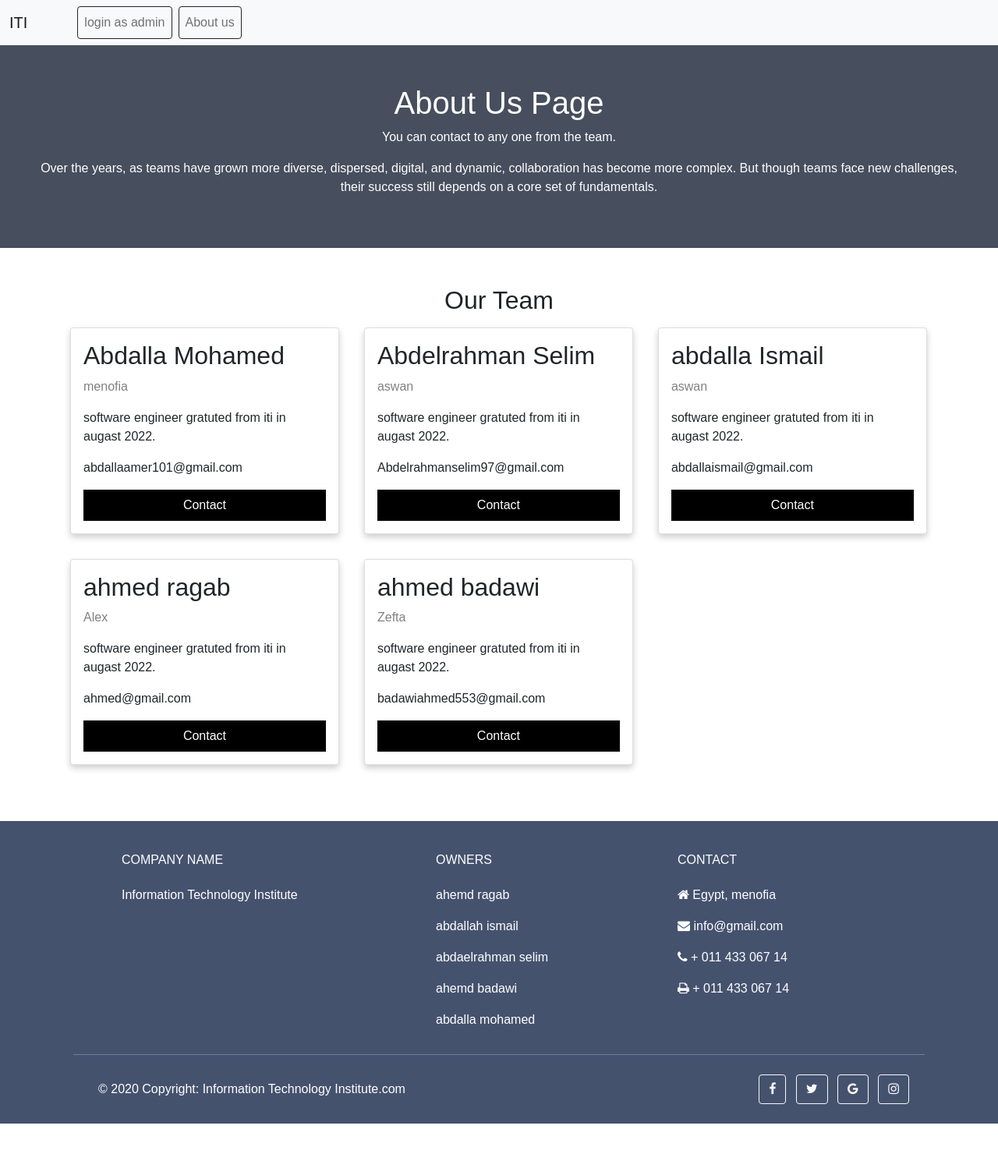
After one commit to Ahmed-Ragab1/social, a Django app: page /social/aboutus/ in a window 1280 px wide. The commit adds this page. Shown: the whole page at 78% size. Run offline with Django 4.2, Linux system fonts and the light colour scheme.

Commit message:
adding about us page

```diff
--- /dev/null
+++ b/social_media/social/templates/aboutus.html
@@ -0,0 +1,163 @@
+{% extends 'base.html' %}
+{% load static %}
+
+
+{% if user.is_authenticated %}
+{% block head %}
+<style>
+body {
+  font-family: Arial, Helvetica, sans-serif;
+  margin: 0;
+}
+
+html {
+  box-sizing: border-box;
+}
+
+*, *:before, *:after {
+  box-sizing: inherit;
+}
+
+.column {
+  float: left;
+  width: 33.3%;
+  margin-bottom: 16px;
+  padding: 0 8px;
+}
+
+.card {
+  box-shadow: 0 4px 8px 0 rgba(0, 0, 0, 0.2);
+  margin: 8px;
+}
+
+.about-section {
+  padding: 50px;
+  text-align: center;
+  background-color: #474e5d;
+  color: white;
+}
+
+.container {
+  padding: 0 16px;
+}
+
+.container::after, .row::after {
+  content: "";
+  clear: both;
+  display: table;
+}
+
+.title {
+  color: grey;
+}
+
+.button {
+  border: none;
+  outline: 0;
+  display: inline-block;
+  padding: 8px;
+  color: white;
+  background-color: #000;
+  text-align: center;
+  cursor: pointer;
+  width: 100%;
+}
+
+.button:hover {
+  background-color: #555;
+}
+
+@media screen and (max-width: 650px) {
+  .column {
+    width: 100%;
+    display: block;
+  }
+}
+</style>
+{% endblock %}
+
+{% block body %}
+
+<div class="about-section">
+  <h1>About Us Page</h1>
+  <p>You can contact to any one from the team.</p>
+  <p> Over the years, as teams have grown more diverse, dispersed, digital, and dynamic, collaboration has become more complex. But though teams face new challenges, their success still depends on a core set of fundamentals.</p>
+</div>
+
+<div class="container mt-5">
+<h2 style="text-align:center">Our Team</h2>
+<div class="row">
+  <div class="column">
+    <div class="card">
+      <div class="container p-3">
+        <h2>Abdalla Mohamed</h2>
+        <p class="title">menofia</p>
+        <p>software engineer gratuted from iti in augast 2022.</p>
+        <p>abdallaamer101@gmail.com</p>
+        <a href="https://wa.me/01143306714"><button class="button">Contact</button></a>
+      </div>
+    </div>
+  </div>
+
+  <div class="column">
+    <div class="card">
+      <div class="container p-3">
+        <h2>Abdelrahman Selim</h2>
+        <p class="title">aswan</p>
+        <p>software engineer gratuted from iti in augast 2022.</p>
+        <p>Abdelrahmanselim97@gmail.com</p>
+        <a href="https://wa.me/0 111 923 5867"><button class="button">Contact</button></a>
+      </div>
+    </div>
+  </div>
+
+  <div class="column">
+    <div class="card">
+      <div class="container p-3">
+        <h2>abdalla Ismail</h2>
+        <p class="title">aswan</p>
+        <p>software engineer gratuted from iti in augast 2022.</p>
+        <p>abdallaismail@gmail.com</p>
+        <a href="https://wa.me/0 100 690 2469"><button class="button">Contact</button></a>
+      </div>
+    </div>
+  </div>
+
+
+  <div class="column">
+    <div class="card">
+      <div class="container p-3">
+        <h2>ahmed ragab</h2>
+        <p class="title">Alex</p>
+        <p>software engineer gratuted from iti in augast 2022.</p>
+        <p>ahmed@gmail.com</p>
+        <a href="https://wa.me/0 100 148 4556"><button class="button">Contact</button></a>
+      </div>
+    </div>
+  </div>
+  <div class="column">
+      <div class="card">
+        <div class="container p-3">
+          <h2>ahmed badawi</h2>
+          <p class="title">Zefta</p>
+          <p>software engineer gratuted from iti in augast 2022.</p>
+          <p>badawiahmed553@gmail.com</p>
+          <a href="https://wa.me/0 115 163 3662"><button class="button">Contact</button></a>
+        </div>
+      </div>
+    </div>
+</div>
+</div>
+
+</div>
+</div>
+{% endblock %}
+{% else %}
+<div class="alert alert-danger d-flex align-items-center" role="alert">
+    <svg class="bi flex-shrink-0 me-2" width="24" height="24" role="img" aria-label="Danger:"><use xlink:href="#exclamation-triangle-fill"/></svg>
+    <div>
+      you dont have permmition here ............
+    </div>
+  </div>
+
+{% endif %}
--- a/social_media/social/templates/base.html
+++ b/social_media/social/templates/base.html
@@ -11,6 +11,10 @@
         text-decoration: none;
       }
     </style>
+    {% block head %}
+
+
+    {% endblock %}
 </head>
 <body>
   <div style="width: 100%; ">
@@ -26,9 +30,19 @@
               <li>
                 <a class="nav-link nav-item btn btn-outline-dark me-2" aria-current="page" href="{% url 'logout' %}">logout</a>
               </li>
+              <li>
+                <a class="nav-link nav-item btn btn-outline-dark me-2" aria-current="page" href="{% url 'home' %}">Home</a>
+              </li>
+              <li>
+                <a class="nav-link nav-item btn btn-outline-dark me-2" aria-current="page" href="{% url 'aboutus' %}">About us</a>
+              </li>
+
               {% else %}
               <li>
                 <a class="nav-link nav-item btn btn-outline-dark me-2" aria-current="page" href="/admin/">login as admin</a>
+              </li>
+              <li>
+                <a class="nav-link nav-item btn btn-outline-dark me-2" aria-current="page" href="{% url 'aboutus' %}">About us</a>
               </li>
               {% endif %}
           </div>
--- a/social_media/social/urls.py
+++ b/social_media/social/urls.py
@@ -1,8 +1,9 @@
 from django.urls import path
-from .views import home
+from .views import home,aboutus
 
 
 
 urlpatterns = [
     path('home/',home,name="home"),
+    path('aboutus/',aboutus,name="aboutus"),
 ]
--- a/social_media/social/views.py
+++ b/social_media/social/views.py
@@ -7,3 +7,6 @@ from django.shortcuts import render
 
 def home(request):
     return render(request,'home.html')
+
+def aboutus(request):
+    return render(request,'aboutus.html')
```
